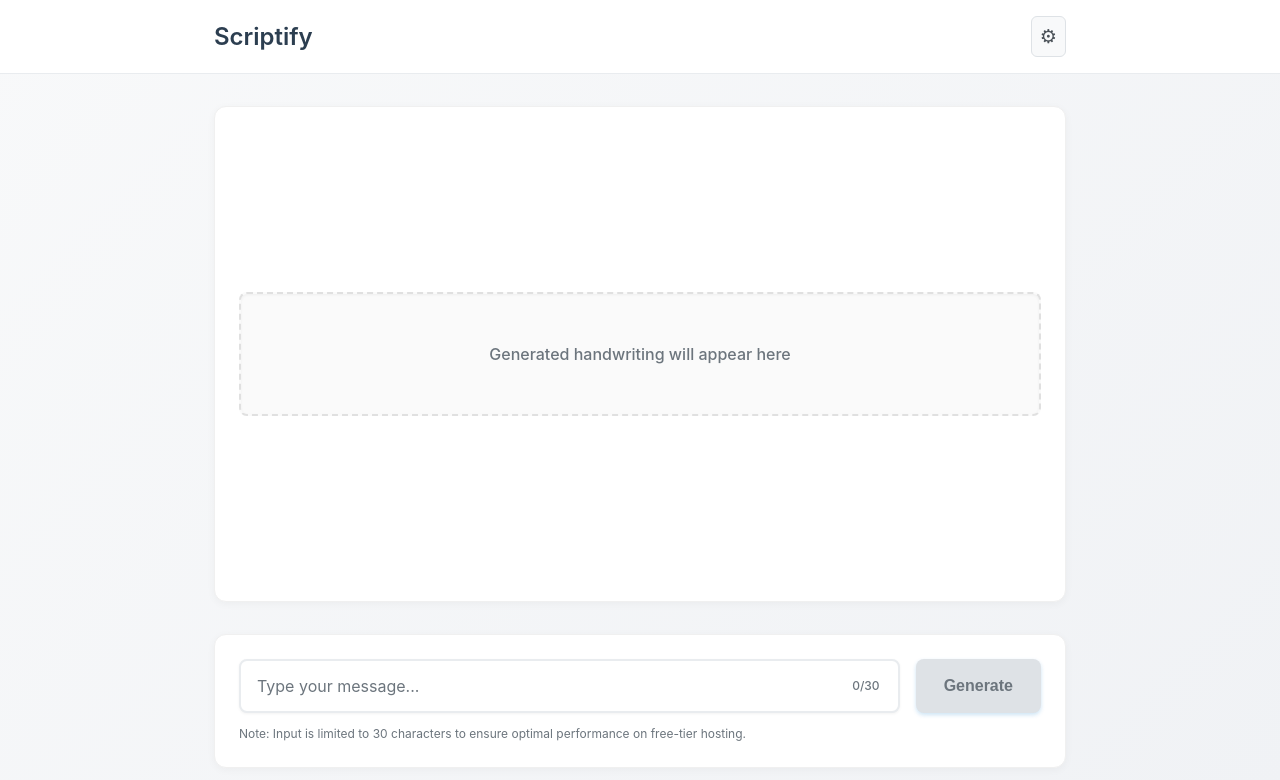
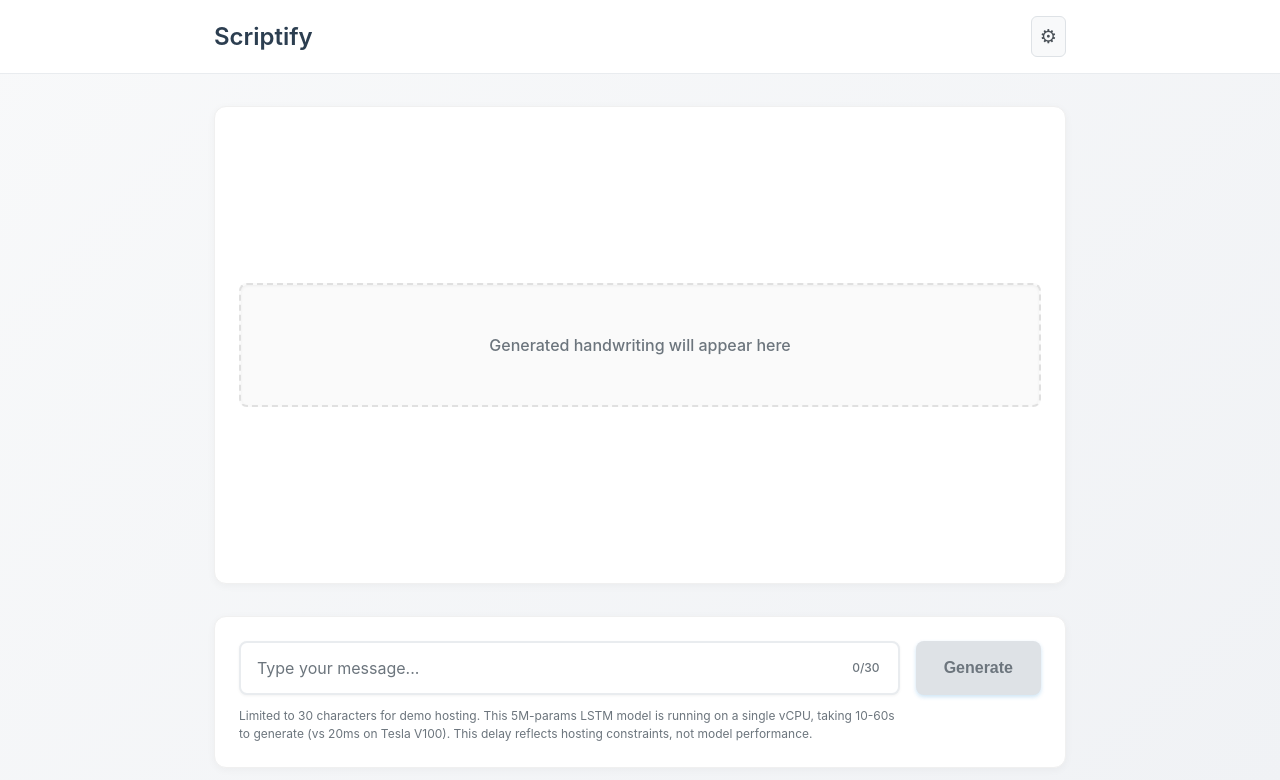
Before and after one commit to h3nock/scriptify, a React (Vite) app in the folder frontend/: page / in a window 1280 px wide. Shown: the top 780 px of the page. Built offline with nearby package versions, Linux system fonts and the light colour scheme.

Commit message:
refactor(frontend): improve helper text clarity

```diff
--- a/frontend/src/components/TextInput/TextInput.tsx
+++ b/frontend/src/components/TextInput/TextInput.tsx
@@ -56,7 +56,8 @@ const TextInput = ({
         </div>
       </div>
       <div className="helper-text">
-        Note: Input is limited to {maxLength} characters to ensure optimal performance on free-tier hosting.
+        Limited to {maxLength} characters for demo hosting. This 5M-params LSTM model is running on a single vCPU, taking 10-60s to
+        generate (vs 20ms on Tesla V100). This delay reflects hosting constraints, not model performance.
       </div>
     </div>
   );
```
